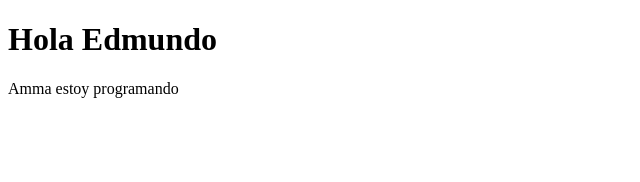
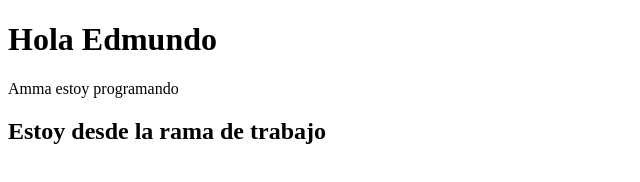
Before and after one commit to alexcu21/bootcamp_coaching, a plain HTML site: page index.html in a window 1280 px wide. Shown: the whole page, without its empty margins (0-640 px from the left). Drawn offline with Linux system fonts and the light colour scheme.

Commit message:
agregando nuevo contenido

```diff
--- a/index.html
+++ b/index.html
@@ -9,5 +9,7 @@
 <body>
     <h1>Hola Edmundo</h1>
     <p>Amma estoy programando</p>
+
+    <h2>Estoy desde la rama de trabajo</h2>
 </body>
 </html>
```
